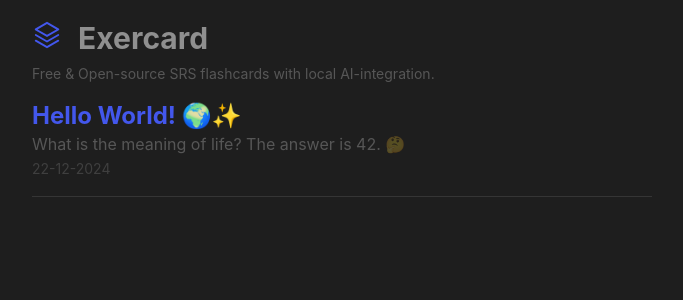
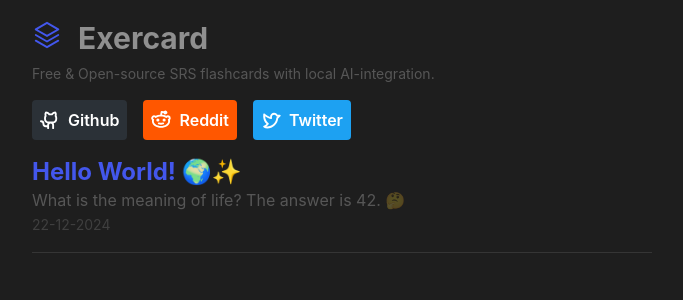
Before and after one commit to eben-vranken/exercard-web, a Next.js app: page / in a window 1280 px wide. Shown: the top 300 px of the page, without its empty margins (298-981 px from the left). Built offline with nearby package versions, Linux system fonts and the light colour scheme.

Commit message:
Added links to home page with intentional twitter with old twitter colors instead of X haha

```diff
--- a/app/page.tsx
+++ b/app/page.tsx
@@ -1,6 +1,8 @@
 import { readFileSync } from "fs";
 import { join } from "path";
 import BlogpostList from "@/components/blog/BlogpostList";
+import Link from "next/link";
+import { GithubLogo, RedditLogo, TwitterLogo } from "@phosphor-icons/react/dist/ssr";
 
 export default async function Home() {
   const filePath = join(process.cwd(), "data", "blogposts.json");
@@ -9,6 +11,22 @@ export default async function Home() {
 
   return (
     <section className="w-full min-h-screen flex items-center flex-col">
+      {/* Links */}
+      <section className="w-full flex gap-x-4 mt-4 text-white">
+        <Link href="https://www.github.com/eben-vranken/exercard" target="_blank" className="flex items-center gap-x-2 rounded bg-[#2b3137] p-2 font-semibold">
+          <GithubLogo size={20} weight="bold" />
+          Github
+        </Link>
+        <Link href="https://www.reddit.com/u/exercard" target="_blank" className="flex items-center gap-x-2 rounded bg-[#FF5700] p-2 font-semibold">
+          <RedditLogo size={20} weight="bold" />
+          Reddit
+        </Link>
+        <Link href="https://www.twitter.com/exercard" target="_blank" className="flex items-center gap-x-2 rounded bg-[#1DA1F2] p-2 font-semibold">
+          <TwitterLogo size={20} weight="bold" />
+          Twitter
+        </Link>
+      </section>
+
       <section className="w-full flex-1 overflow-y-auto">
         <BlogpostList posts={posts} />
       </section>
```
